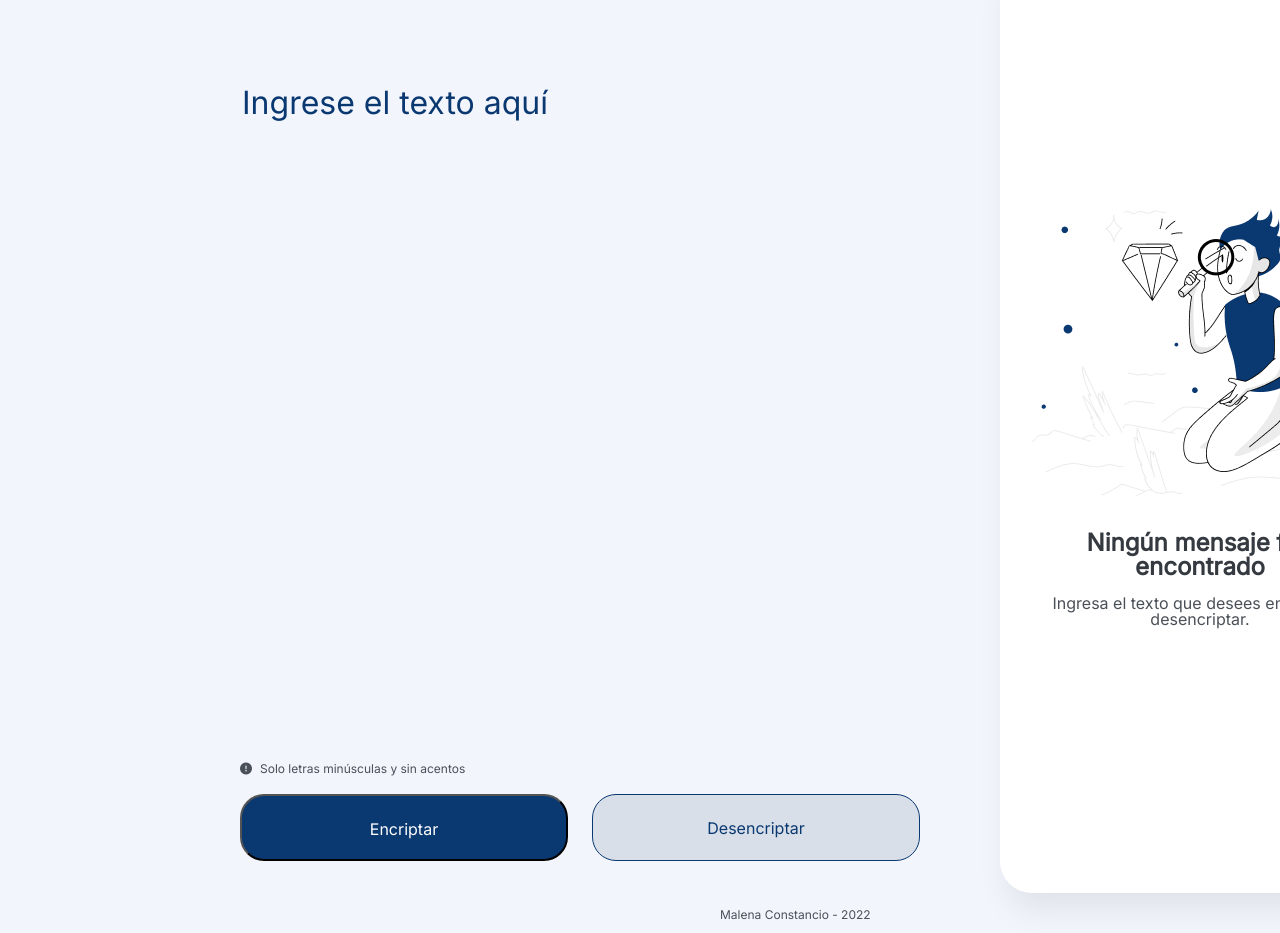
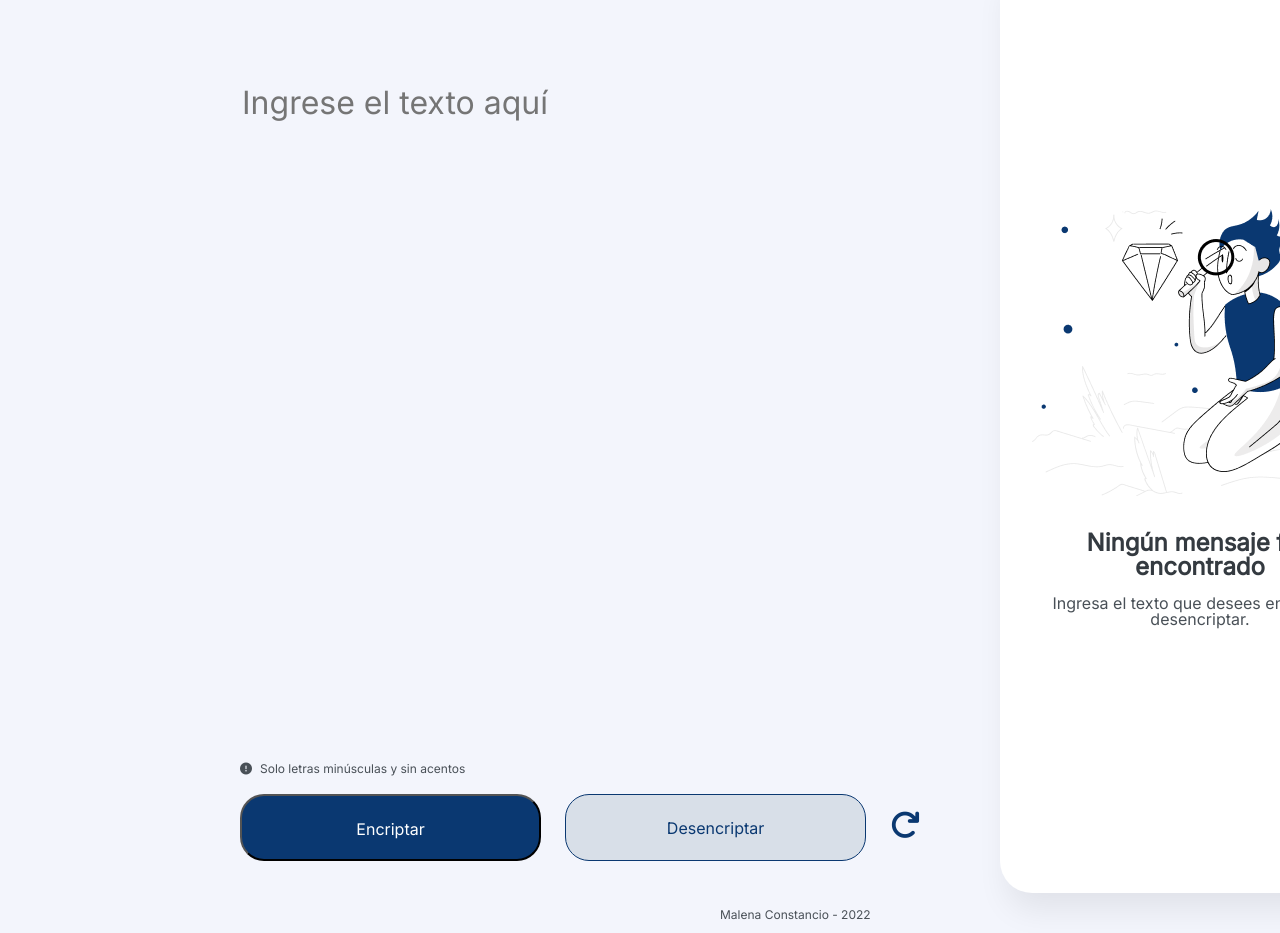
Before and after one commit to MalenaConstancio/Challenge-Oracle-Next-Education-ENCRIPTADOR, a plain HTML site: page encriptador.html in a window 1280 px wide. Shown: the part 91-1024 px from the top of the page. Drawn offline with Linux system fonts and the light colour scheme.

Commit message:
Se agrega botón refresh y su funcionalidad.

```diff
--- a/encriptador.html
+++ b/encriptador.html
@@ -13,12 +13,12 @@
     <main>
         <div class="contenedorTexto">
             <img src="recursos/logo.png">
-            <textarea id="texto">Ingrese el texto aquí</textarea>
+            <textarea id="texto" placeholder="Ingrese el texto aquí"></textarea>
             <p><i class="fa-solid fa-circle-exclamation"></i> Solo letras minúsculas y sin acentos</p>
             <div class="botonera">
                 <input type="button" id="btnEncriptar" value="Encriptar" onclick="validarMayusculas()";/>
                 <input type="button" id="btnDesencriptar" value="Desencriptar" onclick="desencriptar()" />
-
+                <i id="refresh" class="fa-solid fa-arrow-rotate-right" onclick="borrarTodo()"></i>
             </div>
         </div>
 
--- a/encriptador.js
+++ b/encriptador.js
@@ -14,7 +14,7 @@ function encriptar(){
 
 function validarMayusculas() {
 
-        if(document.getElementById("texto").value.match(/^[a-z ]*$/)) {
+        if(document.getElementById("texto").value.match(/^[a-z ]{1,2000}$/)) {
             document.getElementById("tres").value = encriptar();
         } else {
             alert("Solo letras minúsculas, sin acentos.");
@@ -37,3 +37,10 @@ function copiar(){
     document.execCommand('copy');
     alert("Se copio el texto en el portapapeles");
 }
+
+function borrarTodo(){
+    document.getElementById("tres").value ="";
+    document.getElementById("texto").value="";
+    document.getElementById("textoEncriptado").style.display = "none";
+    document.getElementById("mensajeNoEncontrado").style.display = "inline";
+}
--- a/style.css
+++ b/style.css
@@ -241,6 +241,11 @@ body{
     line-height: 19px;
     color: #0A3871;
 }
+#refresh{
+    font-size: 30px;
+    margin-top: 16px;
+    color: #0A3871;
+}
 
 footer{
     position: absolute;
```
